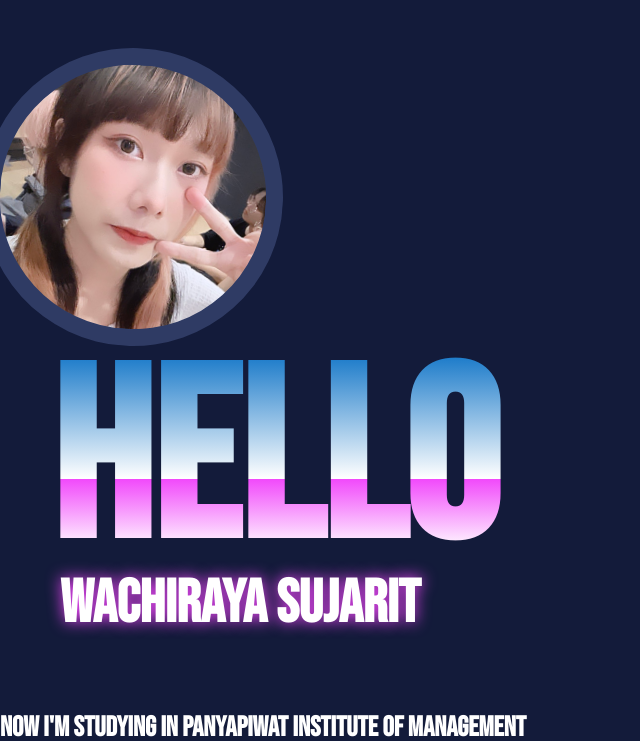
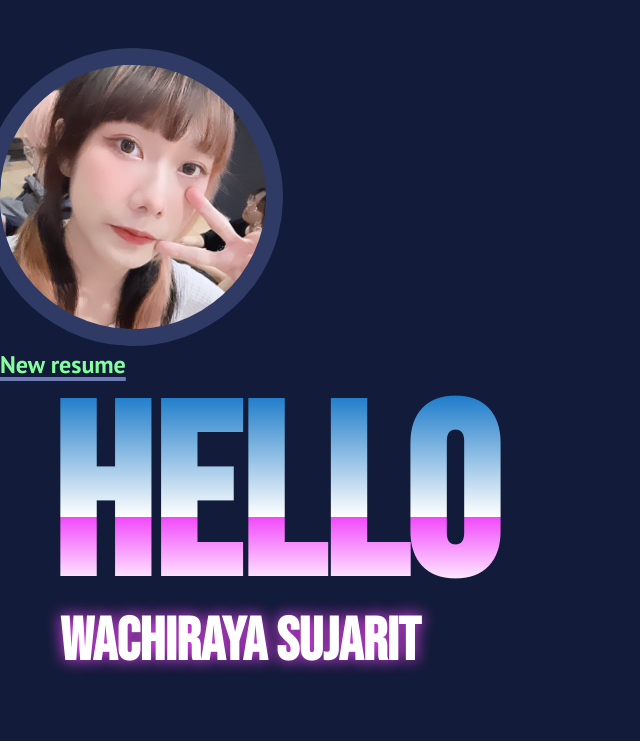
Before and after one commit to Wachiraya22015/Resume, a plain HTML site: page index.html in a window 1280 px wide. Shown: the top 741 px of the page, without its empty margins (0-640 px from the left). Drawn offline with Linux system fonts and the light colour scheme.

Commit message:
Update index.html

```diff
--- a/index.html
+++ b/index.html
@@ -13,6 +13,7 @@
         <div class="item">
           <div class="row">
             <img class="profile" src="2D4D95C7-47AD-449F-8303-CA029D512CAB.jpg" alt="" width="300px" height="400px">
+            <a href="https://wachiraya22015.github.io/Resume-Website./?fbclid=IwAR0U0Wo957yzSGv2JA_j8wPvz54vJCk3T5ZyD6OnOH8I7_0lkdP9myeOPtI">New resume</a>
             <h1>Hello</h1>
             <h2>Wachiraya Sujarit</h2>
             <h3>Now I'm studying in Panyapiwat Institute of Management</h3>
```
